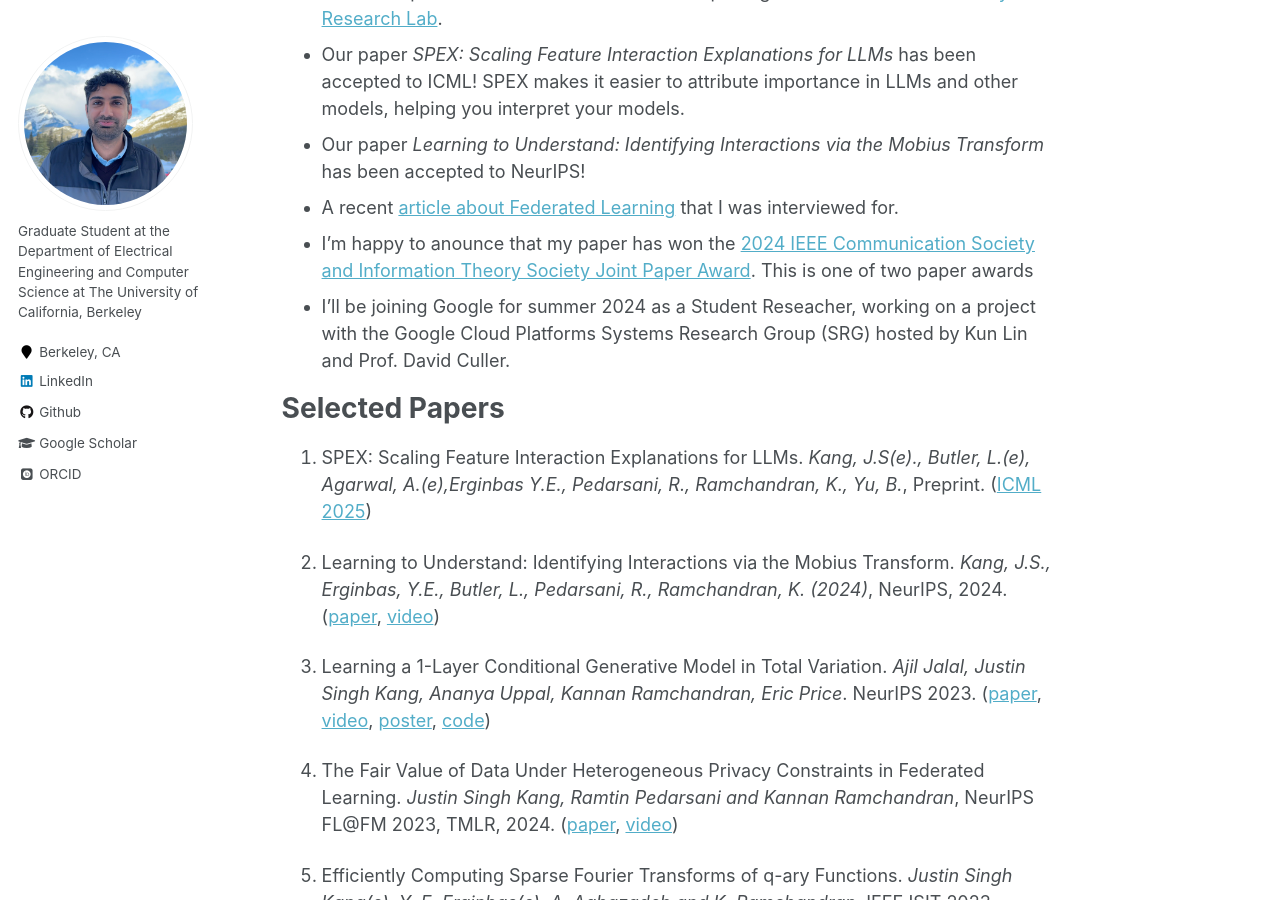
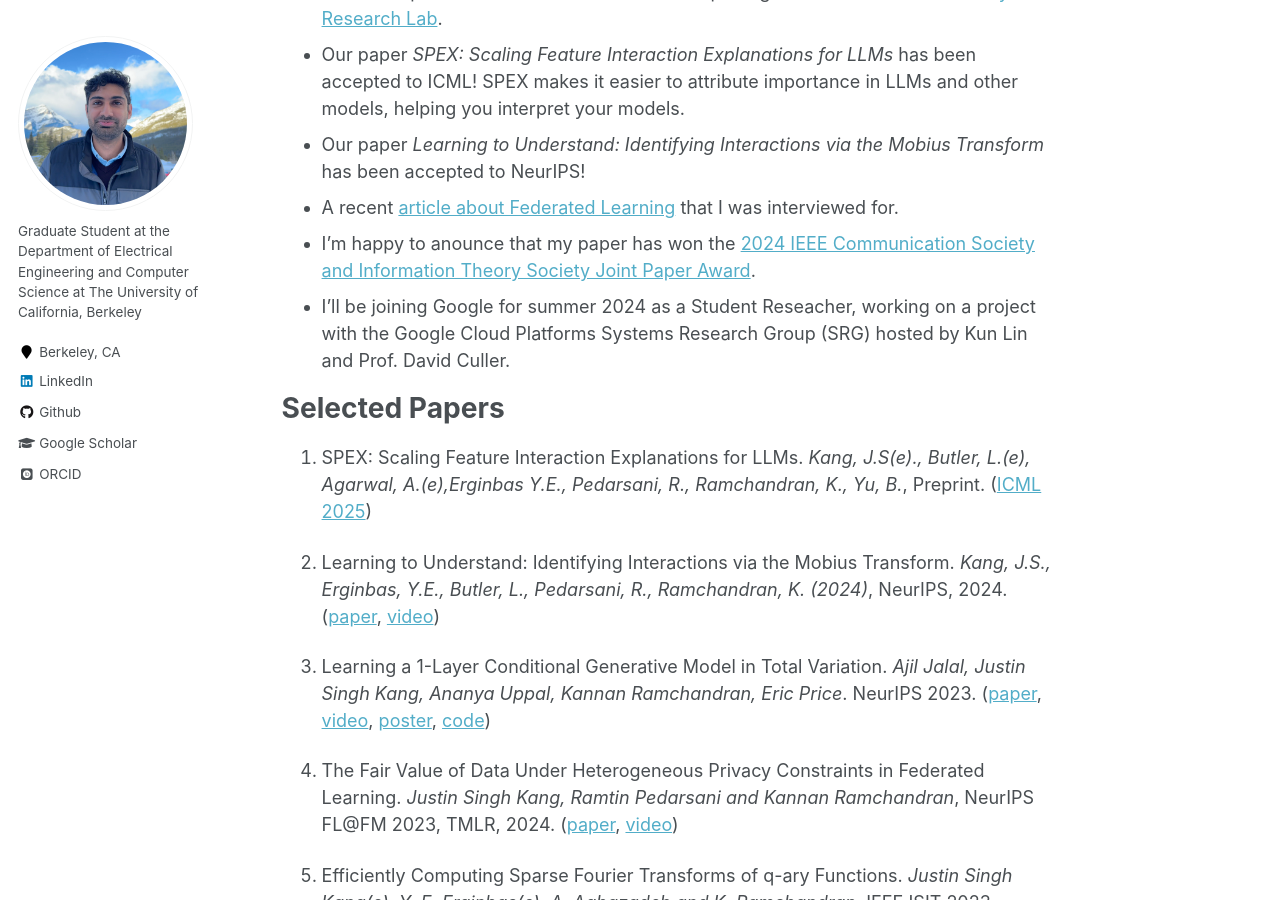
Before and after one commit to justinkang221/justinkang221.github.io, a Jekyll site: the page built from _pages/about.md, in a window 1280 px wide and 900 px high, scrolled down 716 px. Built offline with Jekyll 4.4.1, drawn with Linux system fonts in a browser that asks for light colours; some web fonts are replaced.

Commit message:
remove half sentance

```diff
--- a/_pages/about.md
+++ b/_pages/about.md
@@ -21,7 +21,7 @@ Recent News
 * Our paper *SPEX: Scaling Feature Interaction Explanations for LLMs* has been accepted to ICML! SPEX makes it easier to attribute importance in LLMs and other models, helping you interpret your models.
 * Our paper *Learning to Understand: Identifying Interactions via the Mobius Transform* has been accepted to NeurIPS!
 * A recent <a href="https://builtin.com/articles/what-is-federated-learning">article about Federated Learning</a> that I was interviewed for.
-* I'm happy to anounce that my paper has won the <a href="https://www.itsoc.org/news/recipients-2024-ieee-communication-society-and-information-theory-society-joint-paper-award">2024 IEEE Communication Society and Information Theory Society Joint Paper Award</a>. This is one of two paper awards
+* I'm happy to anounce that my paper has won the <a href="https://www.itsoc.org/news/recipients-2024-ieee-communication-society-and-information-theory-society-joint-paper-award">2024 IEEE Communication Society and Information Theory Society Joint Paper Award</a>.
 * I'll be joining Google for summer 2024 as a Student Reseacher, working on a project with the Google Cloud Platforms Systems Research Group (SRG) hosted by Kun Lin and Prof. David Culler.
 
 
```
